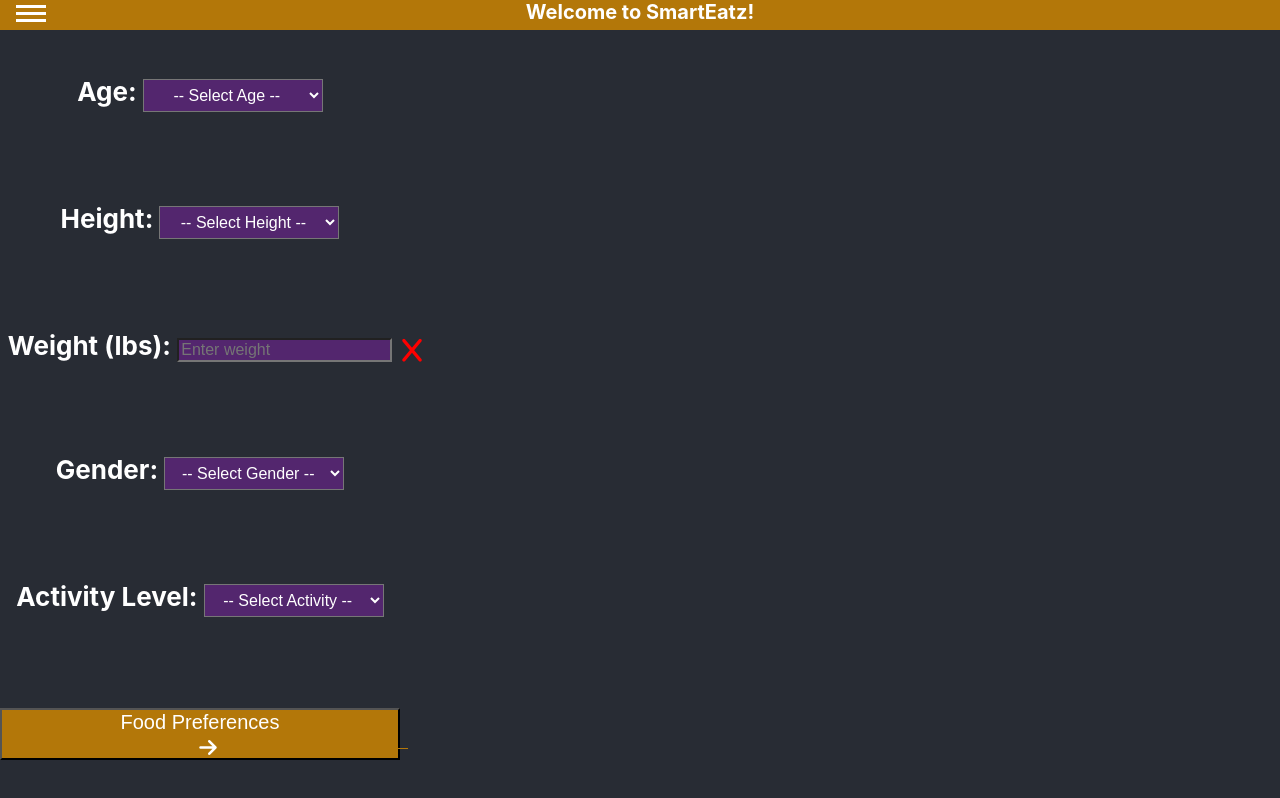
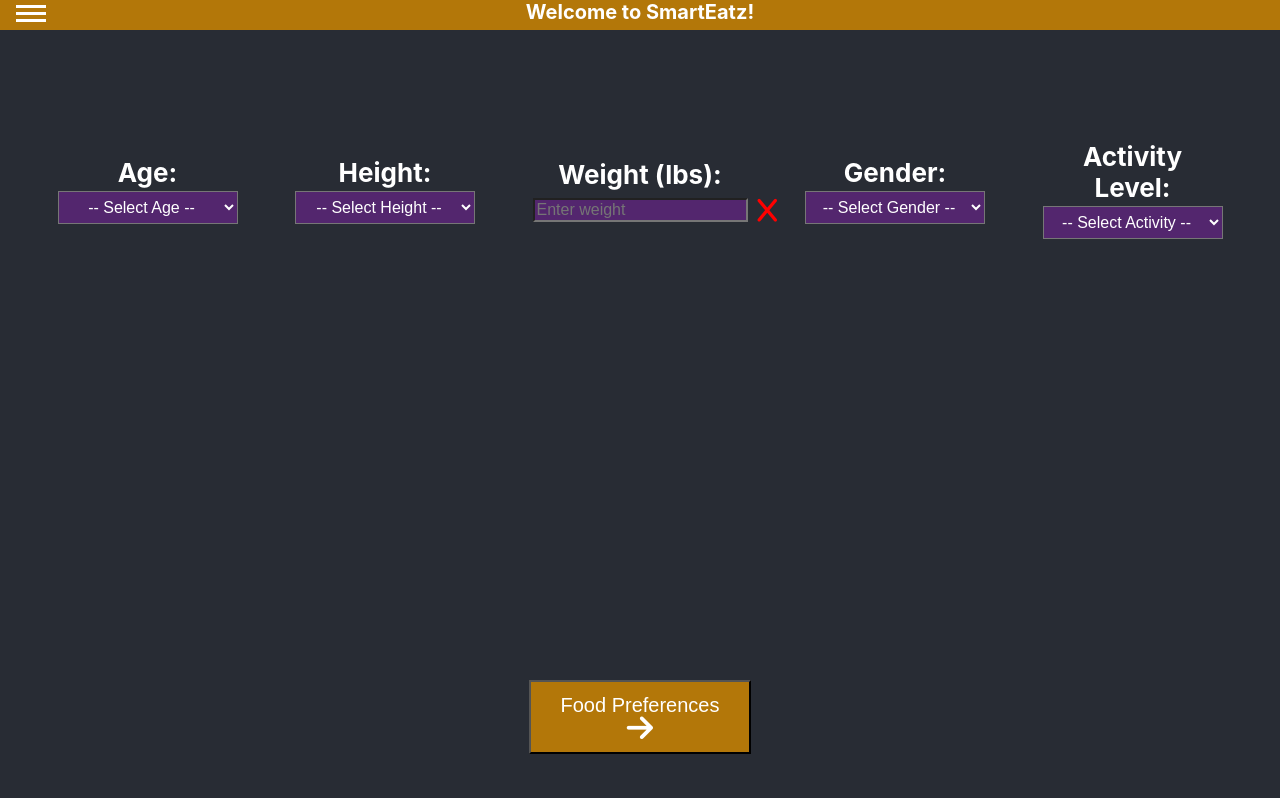
Before and after one commit to bbgabel/SmartEats, a React (Create React App) app: page /Start in a window 1280 px wide. Shown: the top 798 px of the page. Built offline with nearby package versions, Linux system fonts and the light colour scheme.

Commit message:
changes before I waste my time on something dumb

```diff
--- a/src/components/Start.css
+++ b/src/components/Start.css
@@ -4,14 +4,18 @@
 
 .Start {
     background-color: #282c34;
-    min-height: 97vh;
+    min-height: 80vh;
     display: flex;
     flex-direction: row;
     align-items: center;
-    justify-content: space-between;
+    justify-content: space-evenly;
     font-size: calc(10px + 2vmin);
     color: white;
-    display: grid;
+}
+
+.bottom {
+    background-color: #282c34;
+    min-height: 17vh;
 }
 
 .dropdown {
@@ -26,6 +30,7 @@
 .desc {
     font-weight: bold;
     flex: 0;
+    margin-bottom: 25%;
 }
 
 .textbox {
@@ -54,5 +59,6 @@
     color: white;
     font-size: 20px;
     cursor: pointer;
-    width: 400px;
+    padding: 12px 30px;
+    margin: 10px;
 }
--- a/src/components/Start.js
+++ b/src/components/Start.js
@@ -57,6 +57,7 @@
     return (
         <div class="Pre-Start">
             <Slider />
+            <div>
                 <div class="Start">
                     <div className="desc">
                         <label className="desc">Age:      </label>
@@ -88,7 +89,7 @@
                         )}
                     </div>
 
-                <div className="weight">
+                    <div className="desc">
                         <label className="desc">Weight (lbs):      </label>
                         <input
                         className="textbox"
@@ -133,17 +134,18 @@
                         )}
                     </div>
 
-                <div className>
-                    <button className="next">
-                        Food Preferences
-                    <i className="fas fa-arrow-right fa-xl next"></i>
-                    </button>
-                </div>
-
 
 
 
                 </div>
+                <div className="bottom">
+                        <button className="next">
+                            Food Preferences
+                            <br></br>
+                        <i className="fas fa-arrow-right fa-xl"></i>
+                        </button>
+                    </div>
+            </div>
         </div>
     )
 }
```
Lines whose indentation alone changed are shown as unchanged.
